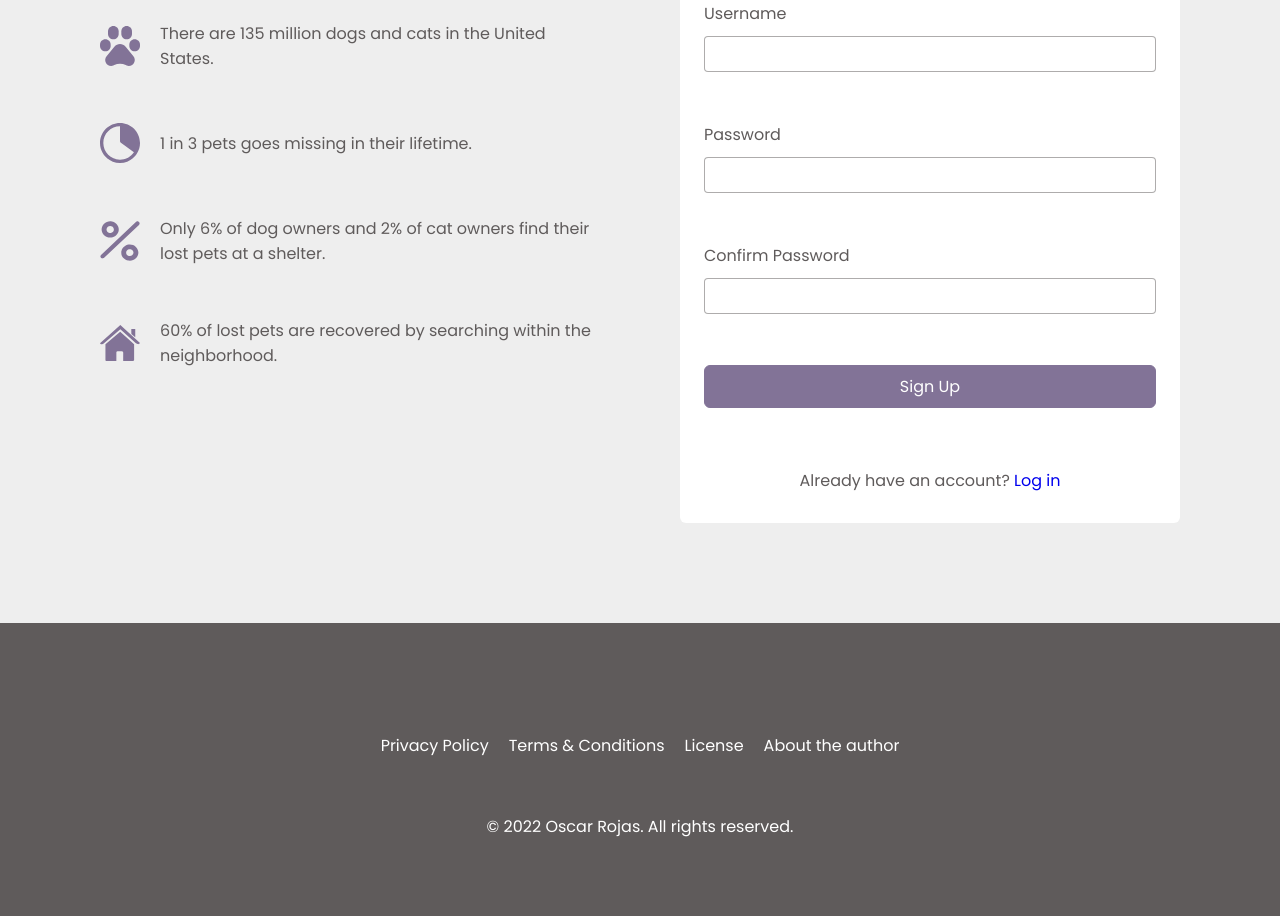
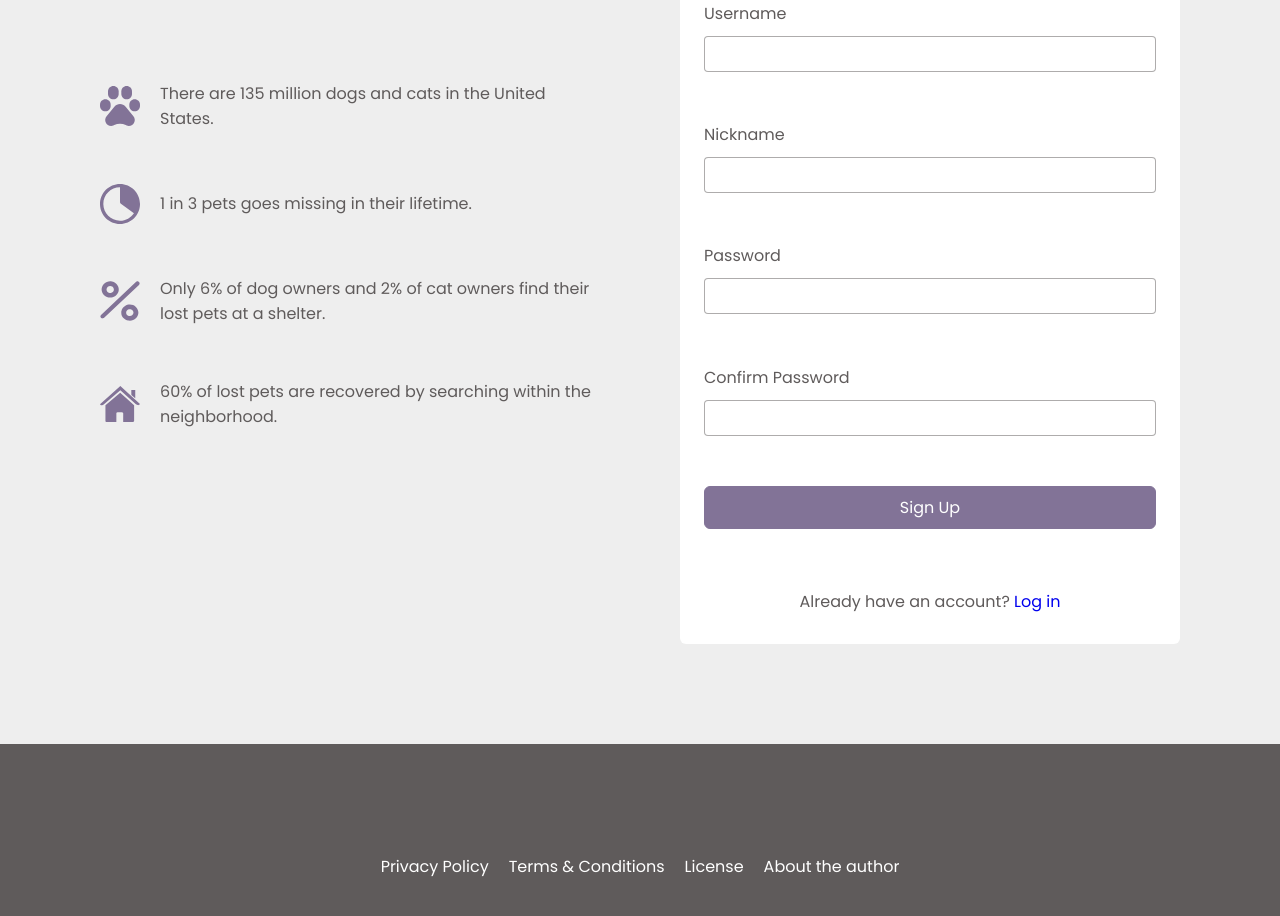
Before and after one commit to orojas12/furlorn, a React (Create React App) app: page / in a window 1280 px wide. Shown: the part 1620-2536 px from the top of the page. Built offline with nearby package versions, Linux system fonts and the light colour scheme.

Commit message:
add nickname field to SignUp form

```diff
--- a/src/components/Form/SignUpForm.tsx
+++ b/src/components/Form/SignUpForm.tsx
@@ -50,6 +50,12 @@ export default function SignUpForm({ title = "Sign Up" }: ISignUpFormProps) {
           error={usernameError}
         />
         <Field
+          label="nickname"
+          type="text"
+          value={nickname}
+          onChange={(e) => setNickname(e.target.value)}
+        />
+        <Field
           label="password"
           type="password"
           value={password}
```
